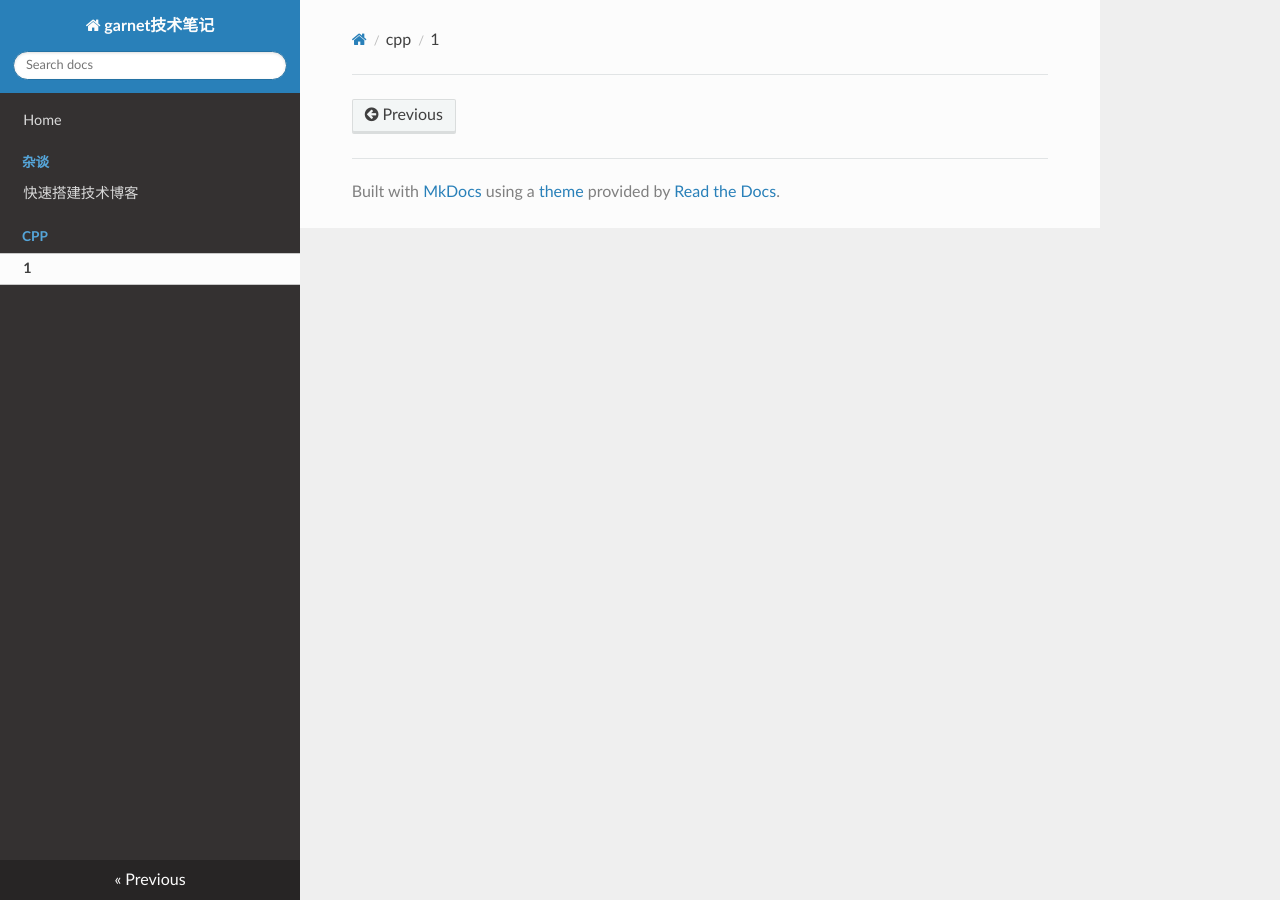
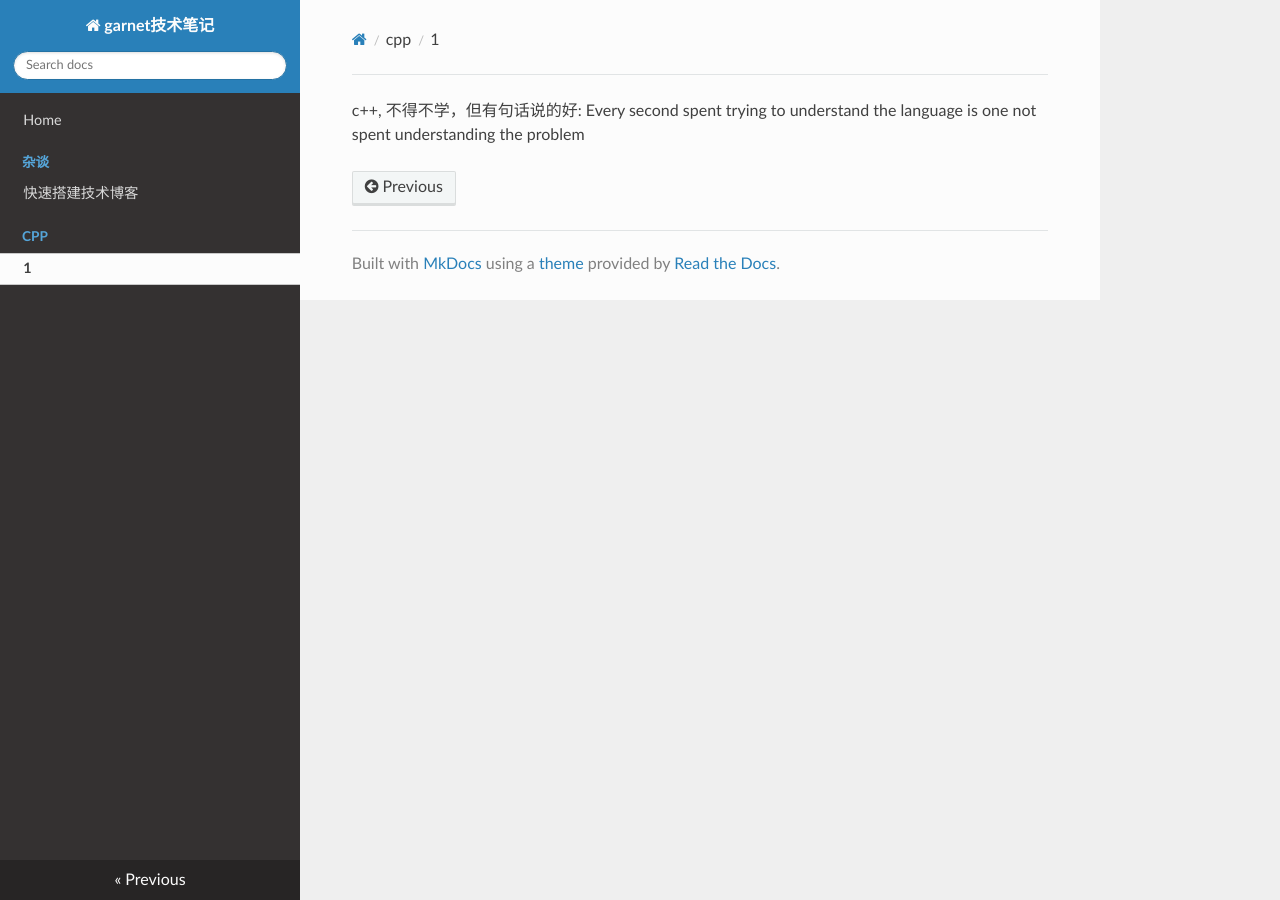
Before and after one commit to ymma98/technotes, an MkDocs documentation site: the page built from docs/cpp/01.md, in a window 1280 px wide. Built offline with MkDocs 1.6.1, drawn with Linux system fonts in a browser that asks for light colours; nearby versions of some CDN libraries.

Commit message:
docs/cpp/01.md updated from https://stackedit.cn/

```diff
--- a/docs/cpp/01.md
+++ b/docs/cpp/01.md
@@ -1,5 +1,4 @@
-
+c++, 不得不学，但有句话说的好: Every second spent trying to understand the language is one not spent understanding the problem
 <!--stackedit_data:
-eyJoaXN0b3J5IjpbLTIwODg3NDY2MTIsLTIxNDA2MTg0OTldfQ
-==
+eyJoaXN0b3J5IjpbNDgyNjcwNTEzLC0yMTQwNjE4NDk5XX0=
 -->
```
